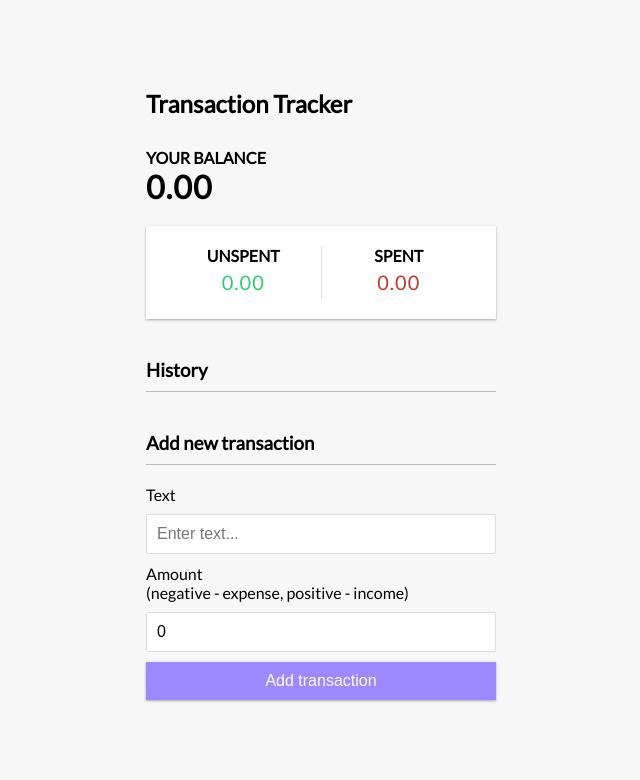
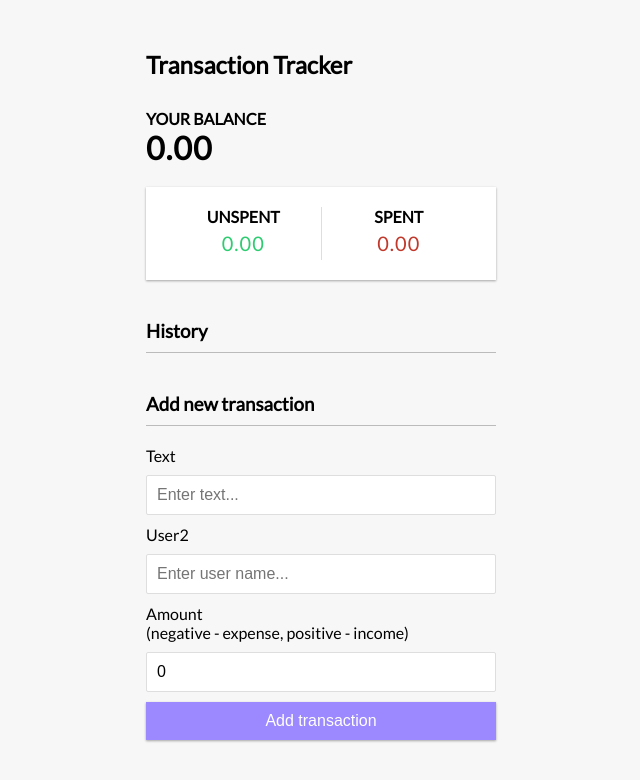
Before and after one commit to ziw224/oracle-transaction-tracker, a React (Create React App) app: page / in a window 1280 px wide. Shown: the top 780 px of the page, without its empty margins (319-959 px from the left). Built offline with nearby package versions, Linux system fonts and the light colour scheme.

Commit message:
adding user2 feature

```diff
--- a/src/App.css
+++ b/src/App.css
@@ -78,6 +78,7 @@ label {
 }
 
 input[type='text'],
+input[type='user2'],
 input[type='number'] {
   border: 1px solid #dedede;
   border-radius: 2px;
--- a/src/components/AddTransaction.js
+++ b/src/components/AddTransaction.js
@@ -4,6 +4,7 @@ import { GlobalContext } from "../context/GlobalState";
 export const AddTransaction = () => {
 
   const [text, setText] = useState("");
+  const [name, setName] = useState("");
   const [amount, setAmount] = useState(0);
 
   const {addTransaction} = useContext(GlobalContext);
@@ -13,6 +14,7 @@ export const AddTransaction = () => {
     const newTransaction = {
       id: Math.floor(Math.random()*100000000),
       text,
+      name,
       amount: +amount // turing "amount" into a number
     }
     addTransaction(newTransaction);
@@ -33,6 +35,15 @@ export const AddTransaction = () => {
           />
         </div>
         <div className="form-control">
+          <label htmlFor="user2">User2</label>
+          <input
+            type="user2"
+            value={name}
+            onChange={(event) => setName(event.target.value)}
+            placeholder="Enter user name..."
+          />
+        </div>
+        <div className="form-control">
           <label htmlFor="amount">
             Amount <br />
             (negative - expense, positive - income)
--- a/src/components/Transaction.js
+++ b/src/components/Transaction.js
@@ -5,9 +5,11 @@ export const Transaction = ({transaction}) => {
 
     const sign = transaction.amount < 0 ? '-' : '+';
 
+    const transactionType = transaction.amount < 0 ? 'to' : 'from';
+
     return (
     <li className={transaction.amount < 0 ? 'minus' : 'plus'}>
-      <span>{transaction.id}</span> {transaction.text} <span>{sign}{Math.abs(transaction.amount)}</span>
+      <span>{transaction.id}</span> {transaction.text} <span>{sign}{Math.abs(transaction.amount)}</span> {transactionType} {transaction.name}
     </li>
   );
 };
```
